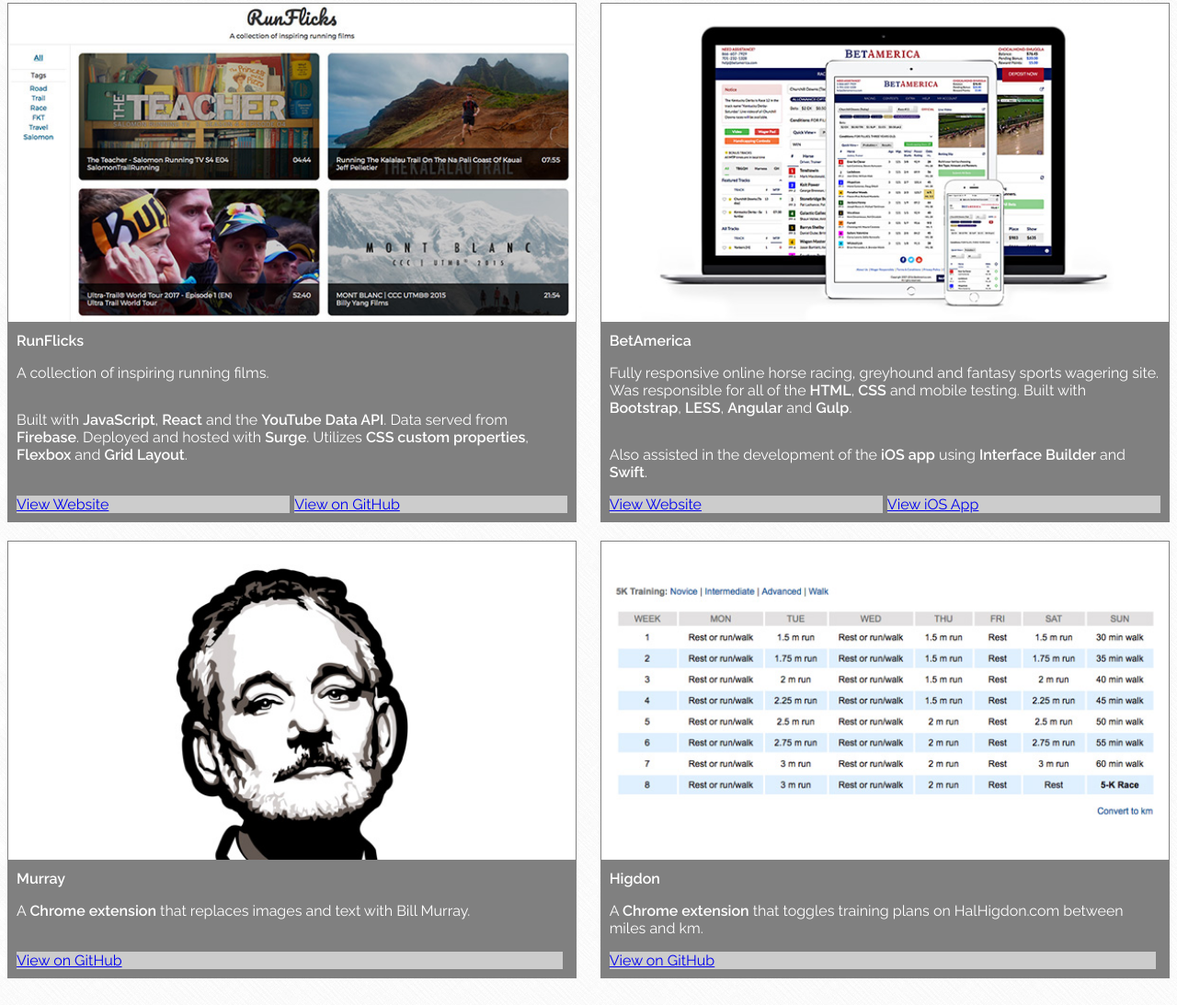
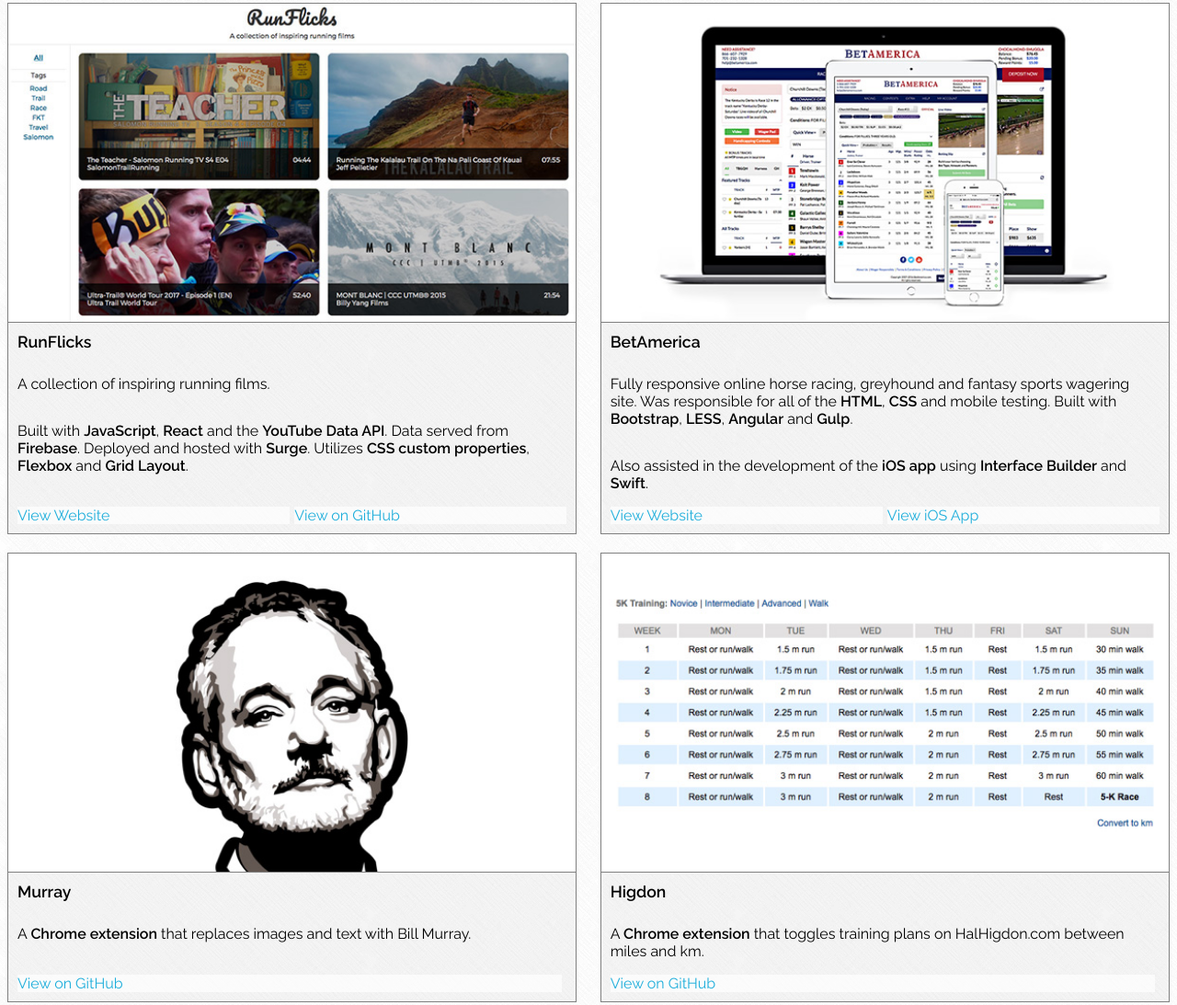
Before and after one commit to mattkj/matt-johnson.com, a website: page src/index.html in a window 1280 px wide. Shown: the part 588-1681 px from the top of the page at 92% size. Drawn offline with nearby package versions, Linux system fonts and the light colour scheme; files that its build step writes are made by us from their sources.

Commit message:
details section styling

```diff
--- a/src/styles/style.scss
+++ b/src/styles/style.scss
@@ -57,10 +57,7 @@
   }
 }
 
-
-header a,
-section a,
-footer a{
+a{
   text-decoration: none;
   position: relative;
   display: inline-block;
@@ -108,16 +105,19 @@
 }
 
 .details{
-  background: gray;
-  color: white;
+  background: rgba(169,169,169,.1);;
   padding: 10px;
   flex: 1;
   display: flex;
   flex-direction: column;
+  border: 1px solid gray;
+  border-top: none;
 }
 
 .heading{
   font-weight: $bold-weight;
+  font-size: 1.1em;
+  margin-bottom: 10px;
 }
 
 .buttons{
@@ -127,15 +127,20 @@
 }
 
 .button{
-  background: rgba(255,255,255,.6);
+  background: rgba(255,255,255,.7);
+  color: $link-color;
   margin-bottom: 0;
   transition: all 0.3s;
   flex: 1;
   &:first-child{
     margin-right: 5px;
   }
+  &:after{
+    display: none;
+  }
   &:hover{
     background: rgba(255,255,255,1);
+    color: $accent-color;
     flex: 2;
   }
 }
```
Also changed, not shown: dist/styles/style.min.css.
